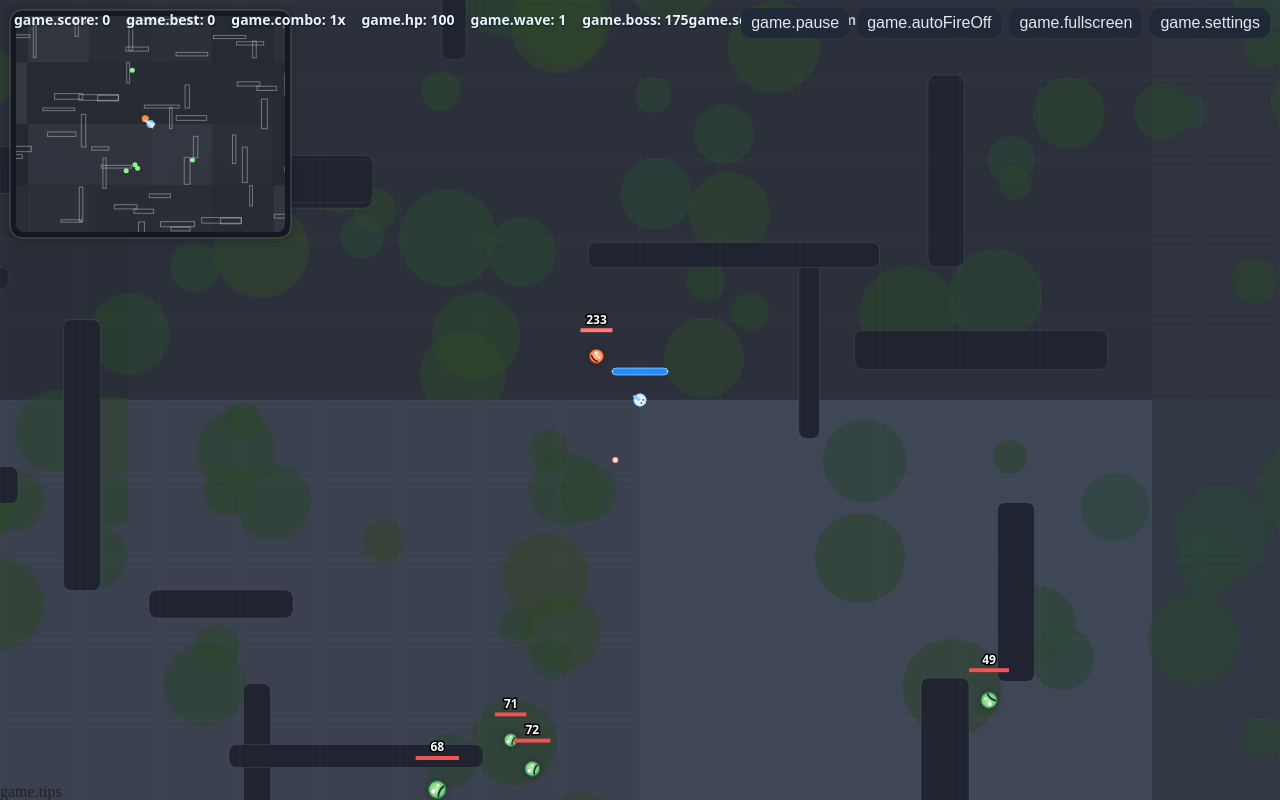
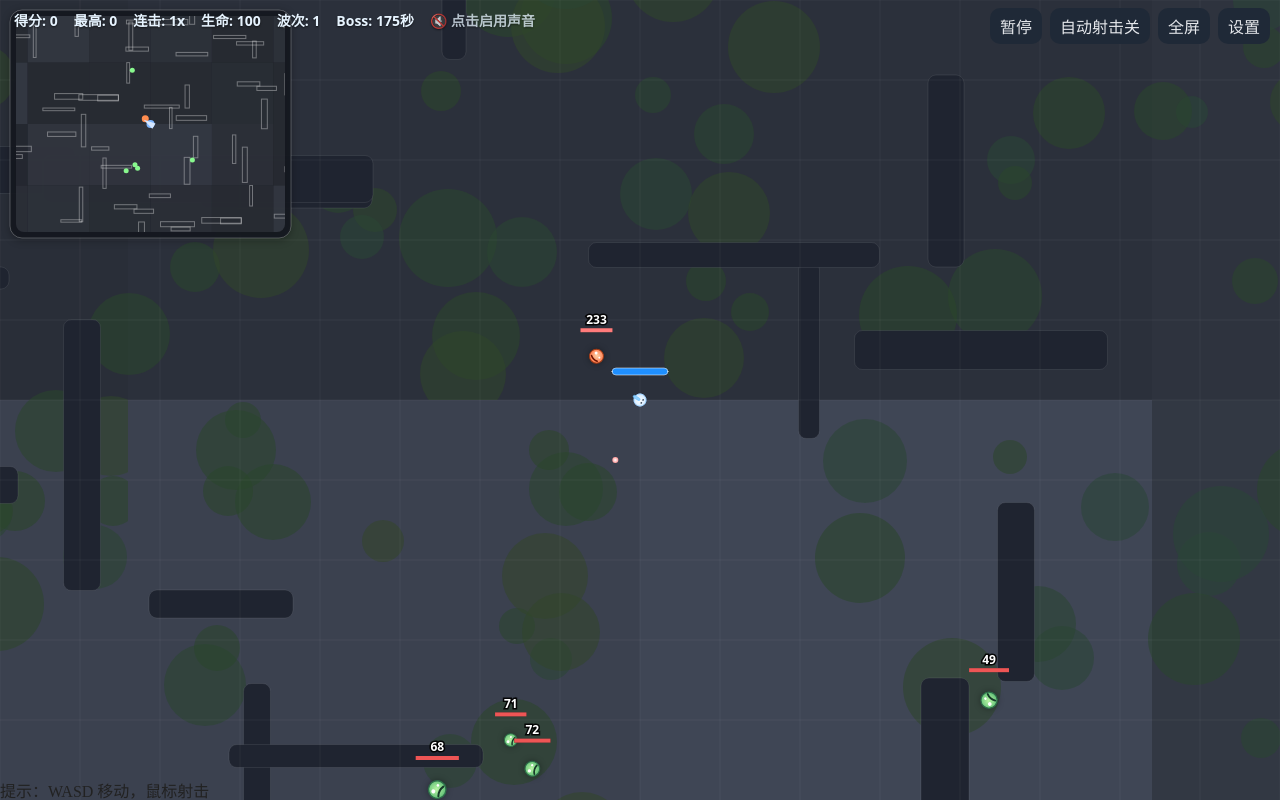
Before and after one commit to CoxHerbert/MonsterBattleGame, a Vue app: page /game in a window 1280 px wide. Built offline with nearby package versions, Linux system fonts and the light colour scheme.

Commit message:
Remove i18n from GameView

```diff
--- a/src/views/GameView.vue
+++ b/src/views/GameView.vue
@@ -5,17 +5,17 @@
     <!-- HUD -->
     <div class="hud">
       <div class="stats">
-        <span>{{ $t('game.score') }}: {{ score }}</span>
-        <span>{{ $t('game.best') }}: {{ bestScore }}</span>
-        <span>{{ $t('game.combo') }}: {{ combo }}x</span>
-        <span>{{ $t('game.hp') }}: {{ Math.max(0, Math.ceil(player.hp)) }}</span>
-        <span>{{ $t('game.wave') }}: {{ wave }}</span>
-        <span>{{ $t('game.boss') }}: {{ Math.ceil(bossTimer) }}{{ $t('game.seconds') }}</span>
-        <span v-if="paused">⏸ {{ $t('game.paused') }}</span>
+        <span>得分: {{ score }}</span>
+        <span>最高: {{ bestScore }}</span>
+        <span>连击: {{ combo }}x</span>
+        <span>生命: {{ Math.max(0, Math.ceil(player.hp)) }}</span>
+        <span>波次: {{ wave }}</span>
+        <span>Boss: {{ Math.ceil(bossTimer) }}秒</span>
+        <span v-if="paused">⏸ 暂停</span>
         <span v-if="gamepad.name" class="pad">🎮 {{ gamepad.name }}</span>
-        <span v-if="autoAim.enabled && isTouchDevice" class="pad">🎯 {{ $t('game.aimAssist') }}</span>
-        <span v-if="!audio.ready" class="pad">🔇 {{ $t('game.tapToEnableSound') }}</span>
-        <span v-if="!assets.ready" class="pad">🖼️ {{ $t('game.loadingImages') }}</span>
+        <span v-if="autoAim.enabled && isTouchDevice" class="pad">🎯 辅助瞄准</span>
+        <span v-if="!audio.ready" class="pad">🔇 点击启用声音</span>
+        <span v-if="!assets.ready" class="pad">🖼️ 正在加载图片</span>
       </div>
 
       <div class="buffs" v-if="permanentBuffs.length">
@@ -28,35 +28,35 @@
       <div class="buffs" v-if="activeBuffs.length">
         <div class="buff" v-for="b in activeBuffs" :key="b.kind">
           <span class="tag">{{ b.kind }}</span>
-          <span class="time">{{ b.left.toFixed(1) }}{{ $t('game.seconds') }}</span>
+          <span class="time">{{ b.left.toFixed(1) }}秒</span>
         </div>
       </div>
 
       <div class="actions">
 
-        <button @click="togglePause">{{ paused ? $t('game.resume') : $t('game.pause') }}</button>
-        <button @click="toggleAutoFire">{{ autoFire ? $t('game.autoFireOn') : $t('game.autoFireOff') }}</button>
-        <button @click="toggleFullscreen">{{ isAnyFullscreen ? $t('game.exitFullscreen') : $t('game.fullscreen') }}</button>
-        <button @click="openSettings">{{ $t('game.settings') }}</button>
+        <button @click="togglePause">{{ paused ? '继续' : '暂停' }}</button>
+        <button @click="toggleAutoFire">{{ autoFire ? '自动射击开' : '自动射击关' }}</button>
+        <button @click="toggleFullscreen">{{ isAnyFullscreen ? '退出全屏' : '全屏' }}</button>
+        <button @click="openSettings">设置</button>
       </div>
       <SettingsPanel v-if="settingsOpen" :showRestart="true" :allowSave="true" @save="saveAndExit" @restart="restart" @close="closeSettings" />
 
       <div class="tips">
-        {{ $t('game.tips') }}
+        提示：WASD 移动，鼠标射击
       </div>
     </div>
 
     <div v-if="gameOver" class="game-over">
-      <p>{{ $t('game.gameOver', { score }) }}</p>
-      <button @click="restart">{{ $t('game.restart') }}</button>
-      <button @click="exitToHome">{{ $t('game.backHome') }}</button>
+      <p>游戏结束：得分 {{ score }}</p>
+      <button @click="restart">重新开始</button>
+      <button @click="exitToHome">返回主页</button>
     </div>
 
     <div v-if="augmentChoices.length" class="augment-select">
-      <p>{{ $t('game.chooseAugment') }}</p>
+      <p>选择增益</p>
       <div class="options">
         <button v-for="a in augmentChoices" :key="a.id" @click="pickAugment(a)">
-          {{ $t(a.nameKey) }}
+          {{ a.name }}
         </button>
       </div>
     </div>
@@ -131,10 +131,10 @@ function seedFrom(cx, cy, worldSeed){const s=((cx*73856093)^(cy*19349663)^worldS
 
 // 永久增益（Augments）定义
 const AUGMENTS = [
-  { id: 'atk',  nameKey: 'game.augment.atk',  apply(g) { g.player.damage *= 1.2; } },
-  { id: 'aspd', nameKey: 'game.augment.aspd', apply(g) { g.player.fireInterval *= 0.9; } },
-  { id: 'speed', nameKey: 'game.augment.speed', apply(g) { g.player.baseSpeed *= 1.1; } },
-  { id: 'hp',   nameKey: 'game.augment.hp',   apply(g) { g.player.maxHp += 20; g.player.hp += 20; } }
+  { id: 'atk',  name: '攻击强化',  apply(g) { g.player.damage *= 1.2; } },
+  { id: 'aspd', name: '攻速提升', apply(g) { g.player.fireInterval *= 0.9; } },
+  { id: 'speed', name: '移速提升', apply(g) { g.player.baseSpeed *= 1.1; } },
+  { id: 'hp',   name: '生命提升', apply(g) { g.player.maxHp += 20; g.player.hp += 20; } }
 ];
 
 export default {
@@ -249,22 +249,21 @@ export default {
   computed: {
     settings() { return this.$store.state.settings; },
     activeBuffs() {
-      const t = this.$t
       const list = [];
-      if (this.buff.speed > 0)  list.push({ kind: t('game.buff.speed'), left: this.buff.speed });
-      if (this.buff.spread > 0) list.push({ kind: t('game.buff.spread'), left: this.buff.spread });
-      if (this.buff.burn > 0)   list.push({ kind: t('game.buff.burn'), left: this.buff.burn });
-      if (this.buff.pierce > 0) list.push({ kind: t('game.buff.pierce'), left: this.buff.pierce });
-      if (this.buff.bounce > 0) list.push({ kind: t('game.buff.bounce'), left: this.buff.bounce });
-      if (this.buff.split > 0)  list.push({ kind: t('game.buff.split'), left: this.buff.split });
+      if (this.buff.speed > 0)  list.push({ kind: '加速', left: this.buff.speed });
+      if (this.buff.spread > 0) list.push({ kind: '散射', left: this.buff.spread });
+      if (this.buff.burn > 0)   list.push({ kind: '燃烧', left: this.buff.burn });
+      if (this.buff.pierce > 0) list.push({ kind: '穿透', left: this.buff.pierce });
+      if (this.buff.bounce > 0) list.push({ kind: '弹跳', left: this.buff.bounce });
+      if (this.buff.split > 0)  list.push({ kind: '分裂', left: this.buff.split });
       return list;
     },
     permanentBuffs() {
-      const t = this.$t;
+      const nameMap = { atk: '攻击强化', aspd: '攻速提升', speed: '移速提升', hp: '生命提升' };
       const list = [];
       for (const k in this.permaBuffs) {
         const lv = this.permaBuffs[k];
-        if (lv > 0) list.push({ id: k, name: t(`game.augment.${k}`), level: lv });
+        if (lv > 0) list.push({ id: k, name: nameMap[k] || k, level: lv });
       }
       return list;
     },
@@ -1219,9 +1218,9 @@ export default {
       if (this.player.hp <= 0 || this.paused) {
         ctx.fillStyle = 'rgba(0,0,0,0.5)'; ctx.fillRect(0, 0, screenW, screenH);
         ctx.fillStyle = '#fff'; ctx.font = 'bold 32px ui-sans-serif, system-ui'; ctx.textAlign = 'center';
-        ctx.fillText(this.paused ? this.$t('game.paused') : this.$t('game.youDied'), screenW / 2, screenH / 2 - 10);
+        ctx.fillText(this.paused ? '暂停' : '你死了', screenW / 2, screenH / 2 - 10);
         ctx.font = '16px ui-sans-serif, system-ui';
-        ctx.fillText(this.$t('game.pressStart'), screenW / 2, screenH / 2 + 20);
+        ctx.fillText('按下开始键继续', screenW / 2, screenH / 2 + 20);
       }
     },
     drawTerrain(camX, camY, w, h) {
```
